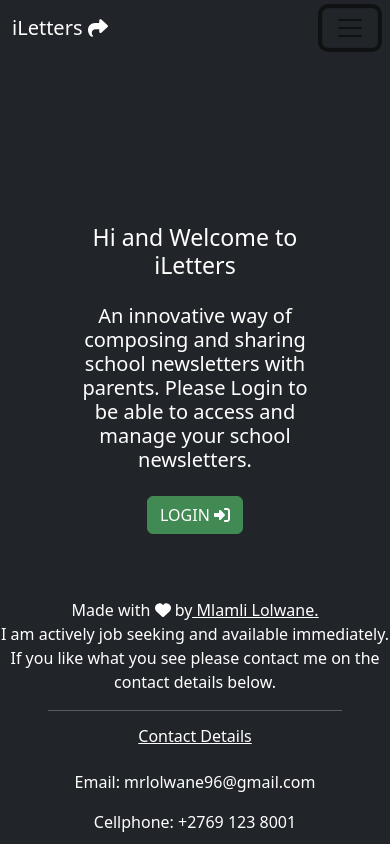
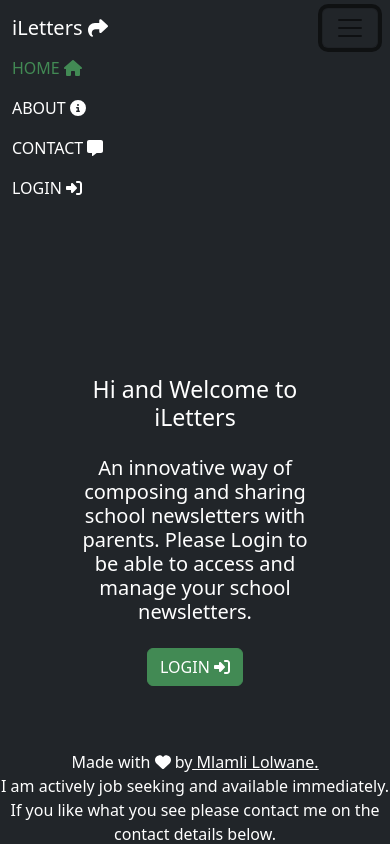
Before and after one commit to MlamliLolwane/iLetters-Client-App, a React (Create React App) app: page / in a window 390 px wide. Both pictures are taken after a click on the button "Toggle navigation". Shown: the top 844 px of the page. Built offline with nearby package versions, Linux system fonts and the light colour scheme.

Commit message:
Fixed navbar collapse button

```diff
--- a/src/App.js
+++ b/src/App.js
@@ -45,13 +45,13 @@ import AdminHome from './views/aggregated/Home';
 import { library } from "@fortawesome/fontawesome-svg-core";
 import { faRightToBracket, faHouse, faCircleInfo, faMessage, faShare, faUser, faUserGraduate,
   faEnvelope, faSchool, faList, faEdit, faEllipsisVertical, faPlusCircle, faArrowAltCircleRight,
-  faArrowAltCircleLeft, faCheckCircle, faDeleteLeft, faPencilAlt, faHeart }
+  faArrowAltCircleLeft, faCheckCircle, faDeleteLeft, faPencilAlt, faHeart, faBars }
   from "@fortawesome/free-solid-svg-icons";
 
 library.add(faRightToBracket, faHouse, faCircleInfo, faMessage, faShare,
   faUser, faUserGraduate, faEnvelope, faSchool, faList, faEdit, faEllipsisVertical, faPlusCircle,
   faArrowAltCircleRight, faArrowAltCircleLeft, faCheckCircle, faDeleteLeft,
-  faPencilAlt, faHeart);
+  faPencilAlt, faHeart, faBars);
 
 function App() {
   return (
--- a/src/components/NavbarSignedIn.js
+++ b/src/components/NavbarSignedIn.js
@@ -9,27 +9,27 @@ function NavbarSignedIn() {
                     <div className="container-fluid">
                     <NavLink to="/learners/home" className="navbar-brand text-white">iLetters <FontAwesomeIcon icon="fa-solid fa-share" /></NavLink>
                         <button className="navbar-toggler" type="button" data-bs-toggle="collapse" data-bs-target="#navbarText" aria-controls="navbarText" aria-expanded="false" aria-label="Toggle navigation">
-                            <span className="navbar-toggler-icon"></span>
+                        <FontAwesomeIcon icon="fa-solid fa-bars" className="text-white"/>
                         </button>
                         <div className="collapse navbar-collapse" id="navbarText">
                             <ul className="navbar-nav mb-2 mb-lg-0">
                                 <li className="nav-item">
-                                    <NavLink to="/learners/home" className="nav-link ps-4" aria-current="page" href="#">HOME <FontAwesomeIcon icon="fa-solid fa-house" />
+                                    <NavLink to="/learners/home" className="nav-link ps-lg-4" aria-current="page">HOME <FontAwesomeIcon icon="fa-solid fa-house" />
                                     </NavLink>
                                 </li>
-                                <li className="nav-item px-4">
+                                <li className="nav-item px-lg-4">
                                     <NavLink to="/learners/index" className="nav-link">LEARNERS <FontAwesomeIcon icon="fa-solid fa-user-graduate" /></NavLink>
                                 </li>
 
-                                <li className="nav-item px-4">
+                                <li className="nav-item px-lg-4">
                                     <NavLink to="/schools/index" className="nav-link">SCHOOL <FontAwesomeIcon icon="fa-solid fa-school" /></NavLink>
                                 </li>
 
-                                <li className="nav-item px-4">
+                                <li className="nav-item px-lg-4">
                                     <NavLink to="/grades/index" className="nav-link">GRADES <FontAwesomeIcon icon="fa-solid fa-list" /></NavLink>
                                 </li>
 
-                                <li className="nav-item px-4">
+                                <li className="nav-item px-lg-4">
                                     <NavLink to="/newsletters/index" className="nav-link">NEWSLETTERS <FontAwesomeIcon icon="fa-solid fa-envelope" /></NavLink>
                                 </li>
                             </ul>
--- a/src/components/NavbarSignedOff.js
+++ b/src/components/NavbarSignedOff.js
@@ -14,10 +14,10 @@ function NavbarSignedOff() {
               <div className="collapse navbar-collapse" id="navbarText">
                 <ul className="navbar-nav mb-2 mb-lg-0">
                   <li className="nav-item">
-                    <NavLink to="/" className="nav-link ps-5" aria-current="page">HOME <FontAwesomeIcon icon="fa-solid fa-house" />
+                    <NavLink to="/" className="nav-link ps-lg-5" aria-current="page">HOME <FontAwesomeIcon icon="fa-solid fa-house" />
                     </NavLink>
                   </li>
-                  <li className="nav-item px-5">
+                  <li className="nav-item px-lg-5">
                     <NavLink to="/about" className="nav-link">ABOUT <FontAwesomeIcon icon="fa-solid fa-circle-info" /></NavLink>
                   </li>
                   <li className="nav-item">
--- a/src/index.js
+++ b/src/index.js
@@ -5,6 +5,7 @@ import './index.css';
 import App from './App';
 import reportWebVitals from './reportWebVitals';
 import 'bootstrap/dist/css/bootstrap.css';
+import 'bootstrap/dist/js/bootstrap.bundle';
 
 const root = ReactDOM.createRoot(document.getElementById('root'));
 root.render(
```
